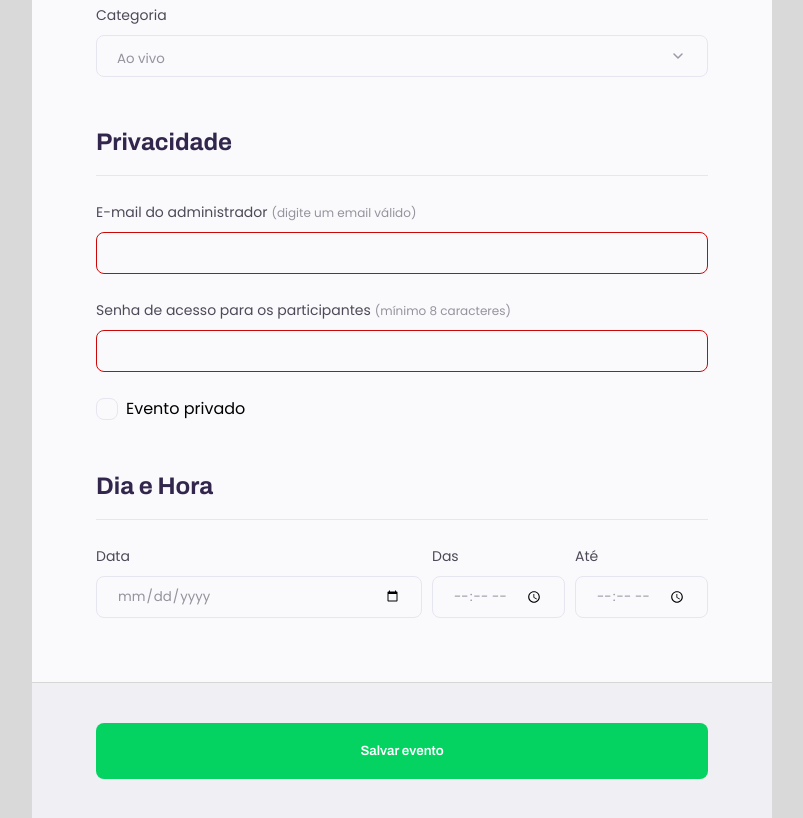
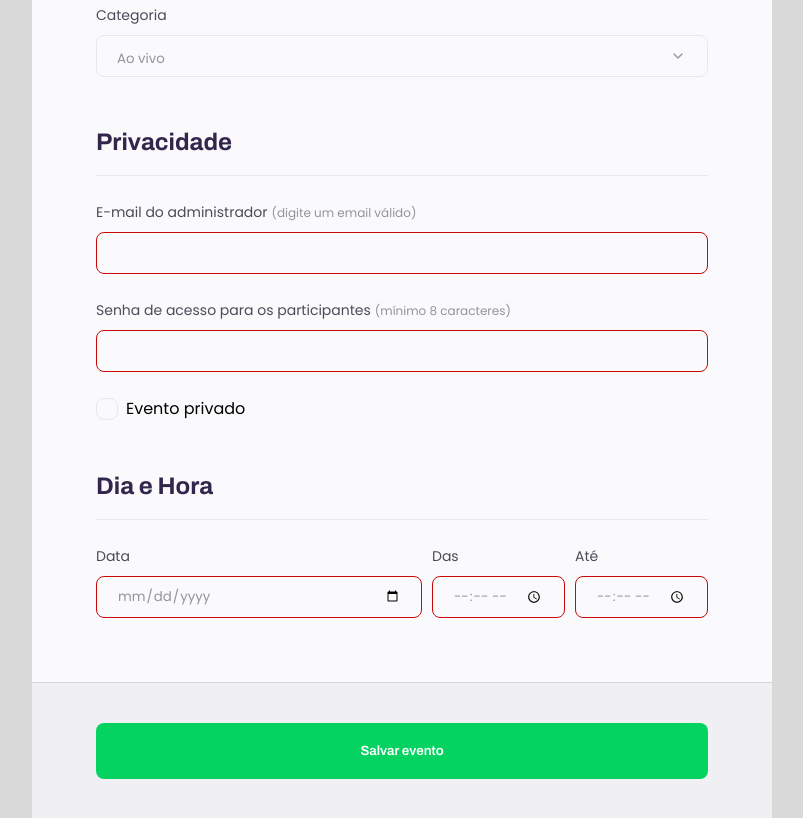
Before and after one commit to PalomaSelva/rocketseat-explorer, a website built with Vite: page Stage03/form-01/index.html in a window 1280 px wide. Shown: the part 942-1760 px from the top of the page, without its empty margins (238-1041 px from the left). Built offline with nearby package versions, Linux system fonts and the light colour scheme.

Commit message:
Stage 03 - Formulário 1 - Tornando os campos de data e hora obrigatórios

```diff
--- a/Stage03/form-01/index.html
+++ b/Stage03/form-01/index.html
@@ -78,15 +78,15 @@
           <div class="col-3">
             <div class="input-wrapper">
               <label for="event-date">Data</label>
-              <input type="date" id="event-date">
+              <input type="date" id="event-date" required>
             </div>
             <div class="input-wrapper">
               <label for="event-time-from">Das</label>
-              <input type="time" id="event-time-from">
+              <input type="time" id="event-time-from" required>
             </div>
             <div class="input-wrapper">
               <label for="event-time-to">Até</label>
-              <input type="time" id="event-time-to">
+              <input type="time" id="event-time-to" required>
             </div>
           </div>
         </fieldset>
```
